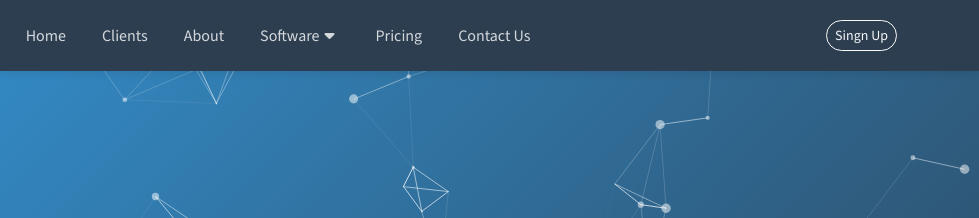
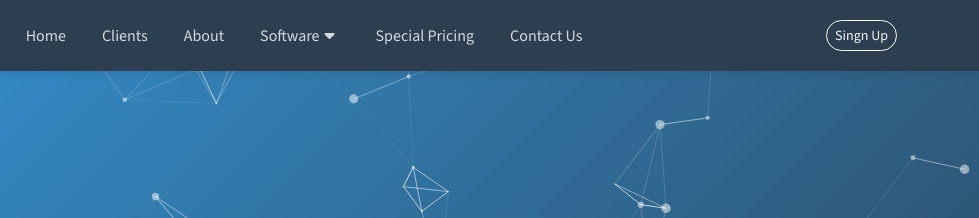
Before and after one commit to masoemyatthu/pttproject, a plain HTML site: page index.html in a window 1280 px wide. Shown: the top 218 px of the page, 301-1280 px from the left. Drawn offline with nearby package versions, Linux system fonts and the light colour scheme; animation ran at ten frames a second.

Commit message:
modified pricing

```diff
--- a/index.html
+++ b/index.html
@@ -63,7 +63,7 @@
                   <li><a href="javascript:void(0);" class="dropdown-item">Windows App</a></li>
                 </ul>
               </li>
-              <li class="nav-item"><a href="#pricing" class="nav-link">Pricing</a></li>
+              <li class="nav-item"><a href="#pricing" class="nav-link">Special Pricing</a></li>
               <li class="nav-item"><a href="#contact" class="nav-link">Contact Us</a></li>
             </ul>
 
```
